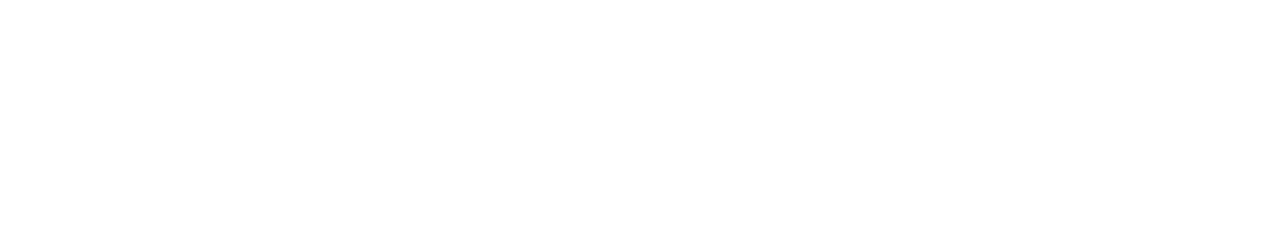
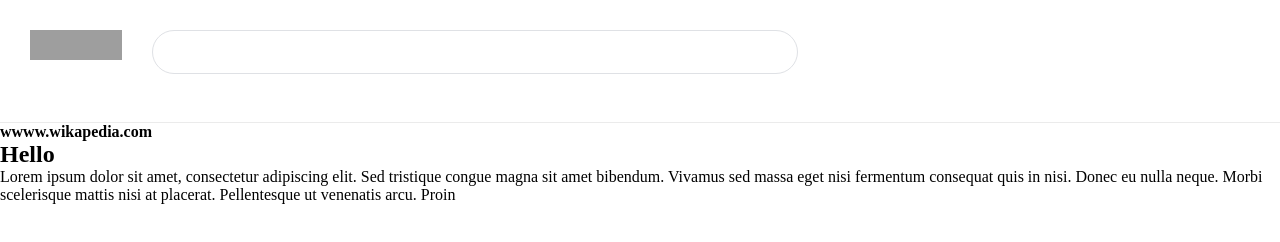
Before and after one commit to theduckfliesagain/not-google, a plain HTML site: page client/results.html in a window 1280 px wide. Drawn offline with Linux system fonts and the light colour scheme; grey boxes are pictures that could not be loaded.

Commit message:
add results nav bar

```diff
--- /dev/null
+++ b/client/results.css
@@ -0,0 +1,41 @@
+
+*{
+    margin:0;
+    padding: 0;
+    box-sizing: border-box;
+}
+
+
+nav{
+
+        display: flex;
+        padding:30px 30px;
+        font-size: 18px;
+        height: 65px;
+
+}
+
+
+    input[type=text]{
+        width:646px;
+        height:44px;
+        border-radius: 24px;
+        background: #fff;
+        display: flex;
+        border: 1px solid #dfe1e5;
+        box-shadow: none;
+        border-radius: 24px;
+        z-index: 3;
+        margin: 0px 30px;
+        padding: 5px 4px 0 16px;
+    }
+
+    img{
+        width:92px;
+        height:30px;
+    }
+
+    #lower-nav{
+        height: 58px;
+        border-bottom: 1px solid #ebebeb;;
+    }
--- a/client/results.html
+++ b/client/results.html
@@ -0,0 +1,34 @@
+<!DOCTYPE html>
+<html lang="en">
+<head>
+    <meta charset="UTF-8">
+    <meta name="viewport" content="width=device-width, initial-scale=1.0">
+    <link rel="stylesheet" href="results.css">
+    <title>Results</title>
+</head>
+<body>
+    <nav>
+       <img src = https://www.google.com/images/branding/googlelogo/2x/googlelogo_color_92x30dp.png>
+            <form>
+                <input type="text">
+            </form>
+
+
+    </nav>
+    <div id="lower-nav">
+
+    </div>
+
+    <section>
+        <div class=search-result>
+            <h4>wwww.wikapedia.com</h4>
+            <h2>Hello</h2>
+            <p> Lorem ipsum dolor sit amet, consectetur adipiscing elit. Sed tristique congue magna sit amet bibendum. Vivamus sed massa eget nisi fermentum consequat quis in nisi. Donec eu nulla neque. Morbi scelerisque mattis nisi at placerat. Pellentesque ut venenatis arcu. Proin</p>
+
+        </div>
+
+
+    </section>
+
+</body>
+</html>
```
Also changed, not shown: client/index.html (+1 -1 lines).
